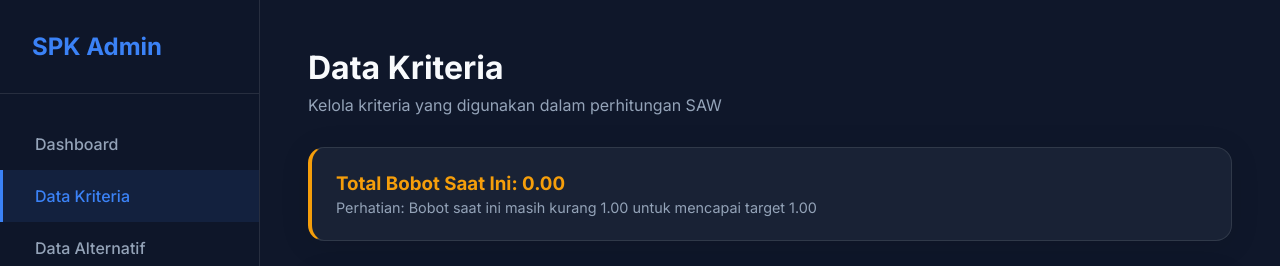
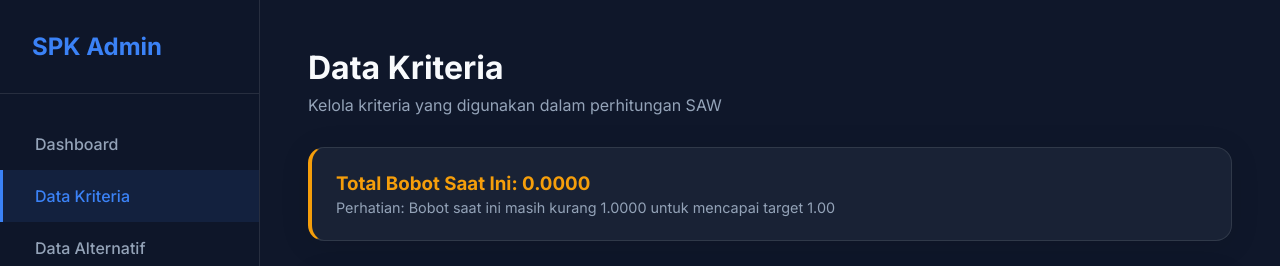
Before and after one commit to adamabatikay-dev/satyakarsa, a Next.js app: page /admin/kriteria in a window 1280 px wide. Shown: the top 266 px of the page. Built offline with nearby package versions, Linux system fonts and the light colour scheme; no server answers; the database is empty; sample sign-in values are in the browser's storage.

Commit message:
Update dari pengguna

```diff
--- a/app/admin/kriteria/page.jsx
+++ b/app/admin/kriteria/page.jsx
@@ -51,7 +51,7 @@ export default function AdminKriteria() {
     return '#4ade80'; // Green
   };
 
-  const diffProjected = Math.abs(1 - projectedTotal).toFixed(2);
+  const diffProjected = Math.abs(1 - projectedTotal).toFixed(4);
   let projectedWarning = null;
   if (projectedTotal > 1.001) {
     projectedWarning = `Kelebihan ${diffProjected} (Melebihi batas 1.00)`;
@@ -67,7 +67,7 @@ export default function AdminKriteria() {
 
     // Block saving if total is greater than 1
     if (projectedTotal > 1.001) {
-      alert(`Gagal menyimpan: Total bobot saat ini akan menjadi ${projectedTotal.toFixed(2)}. Harap perbaiki isian agar keseluruhan bobot tidak melebihi 1.00.`);
+      alert(`Gagal menyimpan: Total bobot saat ini akan menjadi ${projectedTotal.toFixed(4)}. Harap perbaiki isian agar keseluruhan bobot tidak melebihi 1.00.`);
       return;
     }
 
@@ -164,11 +164,11 @@ export default function AdminKriteria() {
       >
         <div>
           <h3 style={{ marginBottom: '0.25rem', color: currentTotalColor }}>
-            Total Bobot Saat Ini: {currentTotalWeight.toFixed(2)}
+            Total Bobot Saat Ini: {currentTotalWeight.toFixed(4)}
           </h3>
           <p style={{ color: 'var(--text-muted)', fontSize: '0.9rem' }}>
-            {currentTotalWeight > 1.001 && `Peringatan: Bobot saat ini kelebihan ${Math.abs(1 - currentTotalWeight).toFixed(2)} dari target 1.00 (Nilai harus diperbaiki)`}
-            {currentTotalWeight < 0.999 && `Perhatian: Bobot saat ini masih kurang ${(1 - currentTotalWeight).toFixed(2)} untuk mencapai target 1.00`}
+            {currentTotalWeight > 1.001 && `Peringatan: Bobot saat ini kelebihan ${Math.abs(1 - currentTotalWeight).toFixed(4)} dari target 1.00 (Nilai harus diperbaiki)`}
+            {currentTotalWeight < 0.999 && `Perhatian: Bobot saat ini masih kurang ${(1 - currentTotalWeight).toFixed(4)} untuk mencapai target 1.00`}
             {Math.abs(currentTotalWeight - 1) <= 0.001 && `Bagus! Total bobot sudah tepat 1.00`}
           </p>
         </div>
@@ -208,7 +208,7 @@ export default function AdminKriteria() {
               value={weight}
               onChange={e => setWeight(e.target.value)}
               placeholder="Max 1.00"
-              step="0.01"
+              step="0.0001"
               required
             />
           </div>
@@ -233,7 +233,7 @@ export default function AdminKriteria() {
           }}>
             <span style={{ color: 'var(--text-muted)' }}>Prediksi Total Jika Disimpan: </span>
             <strong style={{ color: projectedTotalColor }}>
-              {projectedTotal.toFixed(2)} ({projectedWarning})
+              {projectedTotal.toFixed(4)} ({projectedWarning})
             </strong>
           </div>
         )}
@@ -266,7 +266,7 @@ export default function AdminKriteria() {
                     {c.type.toUpperCase()}
                   </span>
                 </td>
-                <td style={{ padding: '1rem' }}>{parseFloat(c.weight).toFixed(2)}</td>
+                <td style={{ padding: '1rem' }}>{parseFloat(c.weight).toFixed(4)}</td>
                 <td style={{ padding: '1rem', textAlign: 'right' }}>
                   <button onClick={() => handleEditClick(c)} style={{ color: 'var(--accent-color)', marginRight: '1rem', fontSize: '0.9rem' }}>Edit</button>
                   <button onClick={() => initiateDelete(c.id)} style={{ color: '#ef4444', fontSize: '0.9rem' }}>Hapus</button>
@@ -290,7 +290,7 @@ export default function AdminKriteria() {
                   fontWeight: 'bold',
                   color: currentTotalColor
                 }}>
-                  {currentTotalWeight.toFixed(2)}
+                  {currentTotalWeight.toFixed(4)}
                 </td>
                 <td></td>
               </tr>
```
